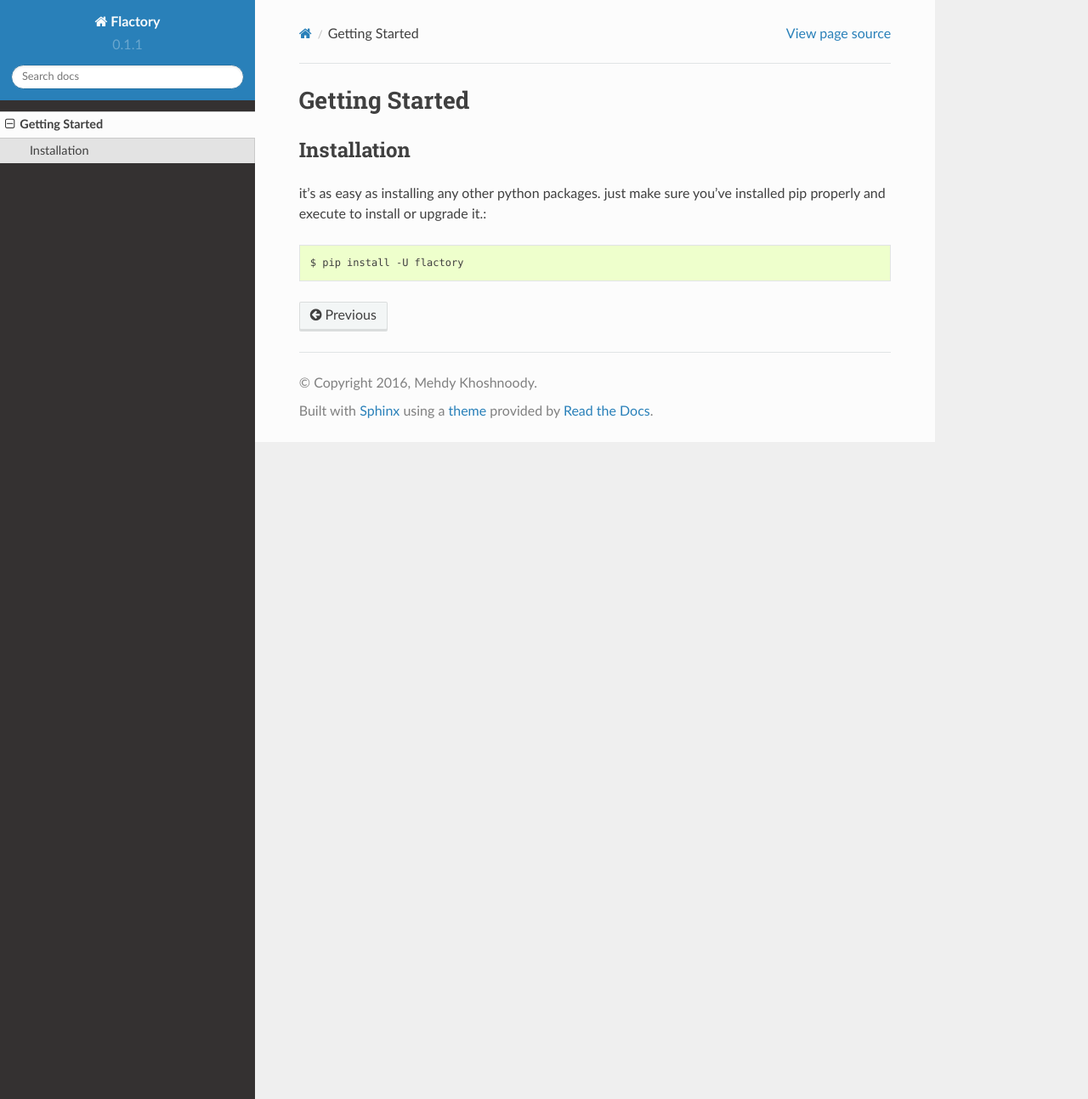
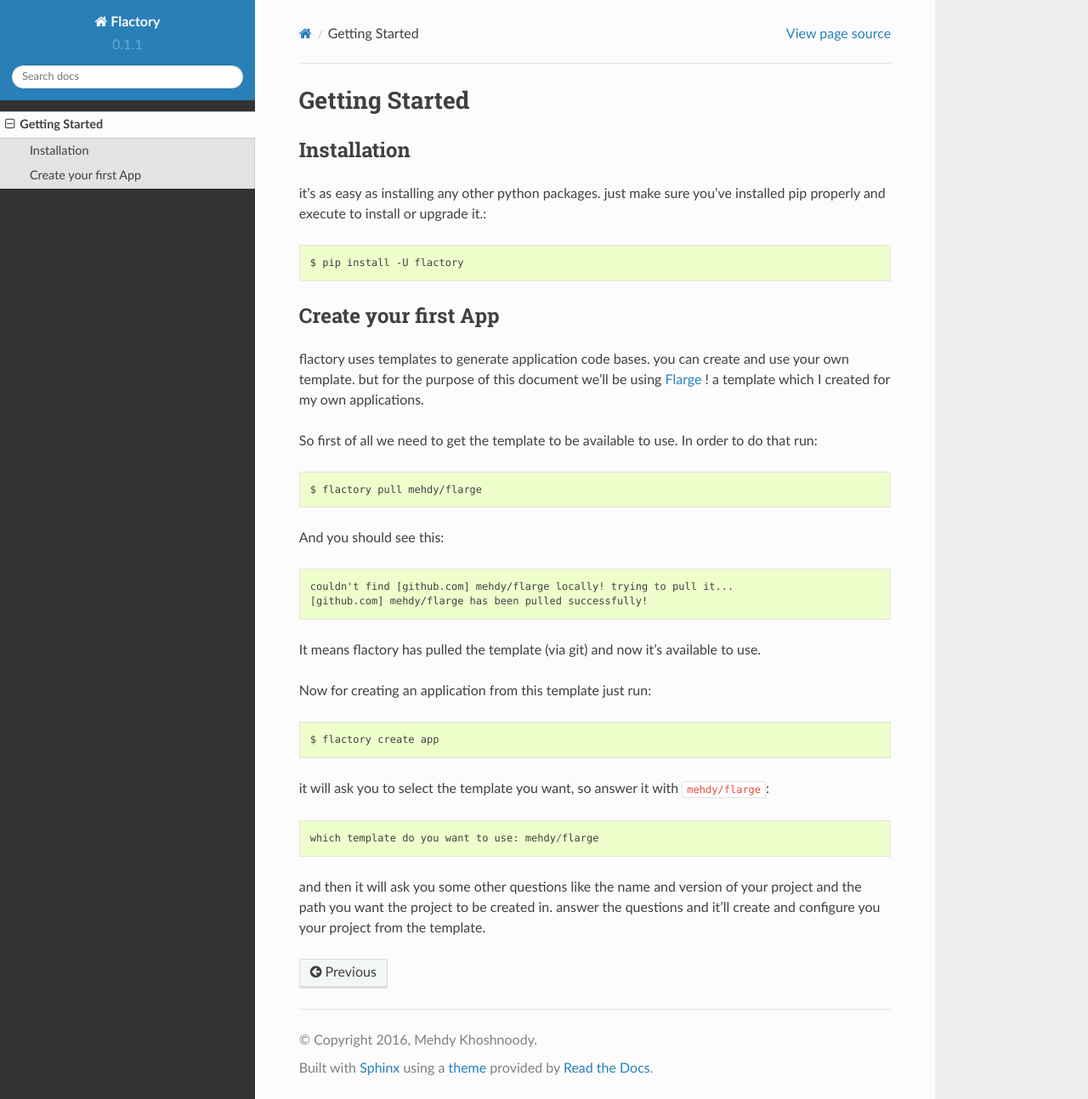
Before and after one commit to mehdy/flactory, a Sphinx documentation site: the page built from docs/source/getting_started.rst, in a window 1280 px wide and 1293 px high. Shown: the whole window at 85% size. Built offline with Sphinx 7.4.7 and the Read the Docs theme 2.0.0, drawn with Linux system fonts in a browser that asks for light colours.

Commit message:
added basic guide to docs

```diff
--- a/docs/source/getting_started.rst
+++ b/docs/source/getting_started.rst
@@ -12,3 +12,36 @@
 installed pip properly and execute to install or upgrade it.::
 
     $ pip install -U flactory
+
+Create your first App
+---------------------
+
+flactory uses templates to generate application code bases. you can create
+and use your own template. but for the purpose of this document we'll be
+using `Flarge <https://github.com/mehdy/flarge>`_ ! a template which I
+created for my own applications.
+
+So first of all we need to get the template to be available to use.
+In order to do that run::
+
+	$ flactory pull mehdy/flarge
+
+And you should see this::
+
+	couldn't find [github.com] mehdy/flarge locally! trying to pull it...
+	[github.com] mehdy/flarge has been pulled successfully!
+
+It means flactory has pulled the template (via git) and now it's available to
+use.
+
+Now for creating an application from this template just run::
+
+	$ flactory create app
+
+it will ask you to select the template you want, so answer it with ``mehdy/flarge``::
+
+	which template do you want to use: mehdy/flarge
+
+and then it will ask you some other questions like the name and version of
+your project and the path you want the project to be created in. answer the
+questions and it'll create and configure you your project from the template.
```
Also changed, not shown: docs/source/contents.rst (+0 -9 lines), docs/source/index.rst (+18 -2 lines).
